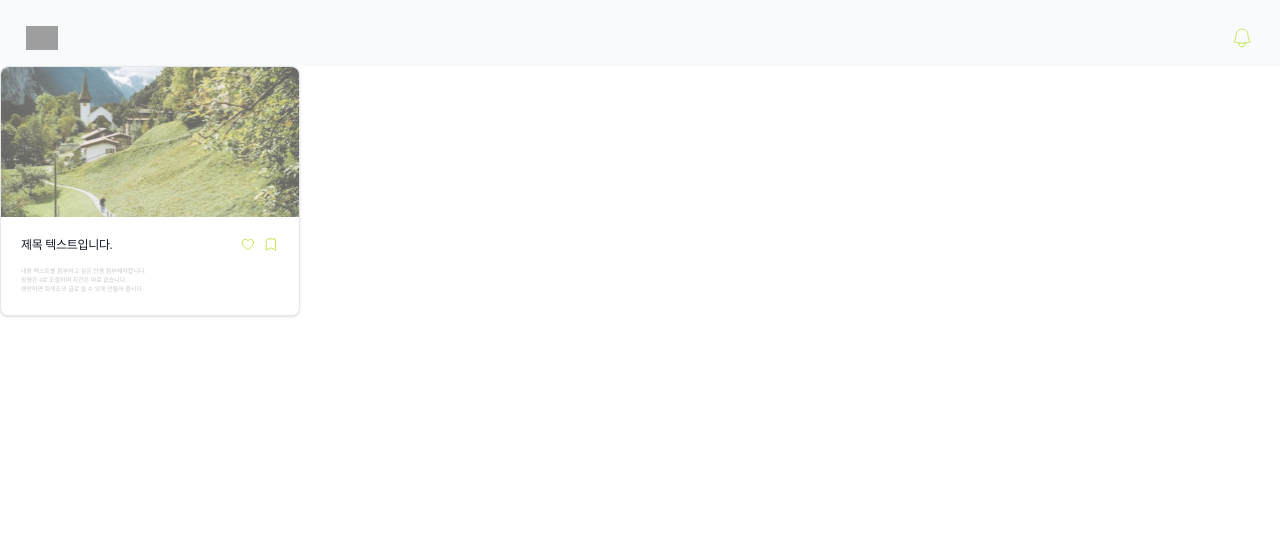
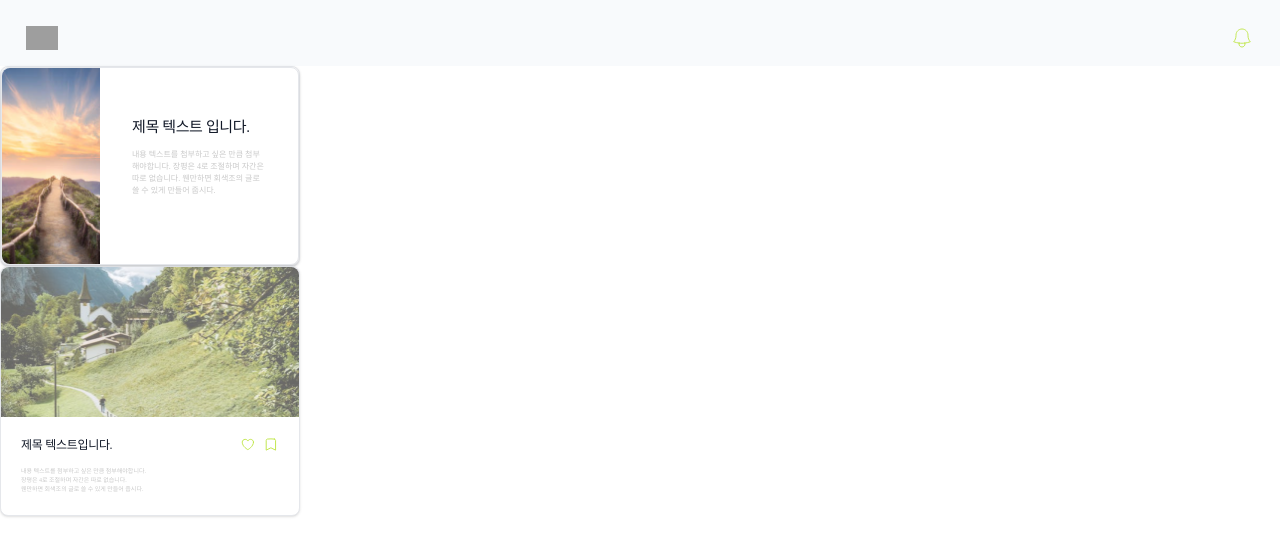
Before and after one commit to flution/PlanT_FE, a React (Create React App) app: page /main in a window 1280 px wide. Shown: the top 556 px of the page. Built offline with nearby package versions, Linux system fonts and the light colour scheme; grey boxes are pictures that could not be loaded; a web font is replaced by a local one.

Commit message:
feat: 가로형 카드 컴포넌트

```diff
--- /dev/null
+++ b/src/components/HorizontalCard.tsx
@@ -0,0 +1,48 @@
+import React from 'react';
+
+import eximgH from '../assets/images/eximgH.png';
+import { useNavigate } from 'react-router-dom';
+
+const VerticalCard: React.FC = () => {
+  const navigate = useNavigate();
+
+  const handleMoreClick = () => {
+    navigate('/detail');
+  };
+
+  return (
+    <div>
+      <div
+        className="flex w-[300px] h-[200px] bg-white border border-gray-200 rounded-lg shadow"
+        onClick={handleMoreClick}
+      >
+        <a
+          href="#"
+          className="flex bg-white border border-gray-200 rounded-lg shadow hover:bg-gray-100"
+        >
+          {/* card img */}
+          <img
+            className="object-cover w-[100px] h-full rounded-l-lg"
+            src={eximgH}
+            alt=""
+          />
+          {/* card contents */}
+          <div className="flex flex-col px-8 py-12 leading-normal">
+            {/* card title */}
+            <h5 className="mb-2.5 text-[15px] font-['Nexon-Bold'] tracking-tight text-gray-900">
+              제목 텍스트 입니다.
+            </h5>
+            {/* content */}
+            <p className="text-[8px] font-['Nexon-Bold'] text-gray-dark  dark:text-gray-400">
+              내용 텍스트를 첨부하고 싶은 만큼 첨부해야합니다. 장평은 4로
+              조절하며 자간은 따로 없습니다. 웬만하면 회색조의 글로 쓸 수 있게
+              만들어 줍시다.
+            </p>
+          </div>
+        </a>
+      </div>
+    </div>
+  );
+};
+
+export default VerticalCard;
--- a/src/pages/MainPage.tsx
+++ b/src/pages/MainPage.tsx
@@ -1,10 +1,13 @@
 import React from 'react';
+
 import VerticalCard from '../components/VerticalCard';
+import HorizontalCard from '../components/HorizontalCard';
 
 const MainPage: React.FC = () => {
   return (
     <div>
       <h1>
+        <HorizontalCard />
         <VerticalCard />
       </h1>
     </div>
```
